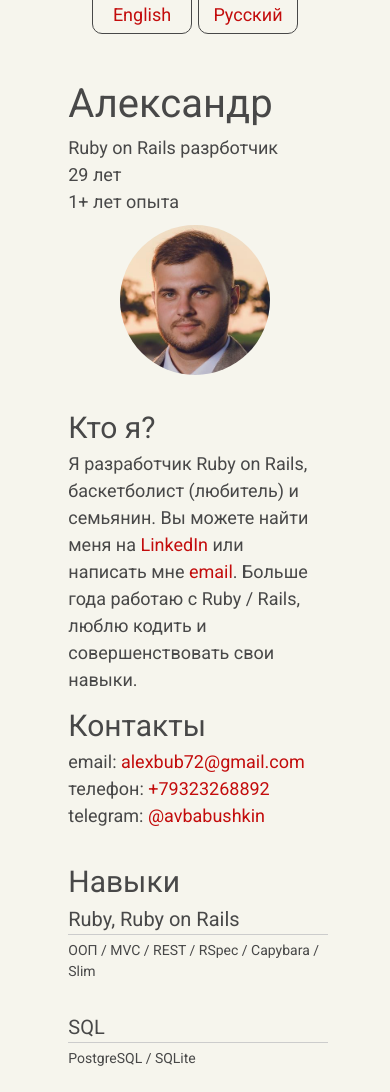
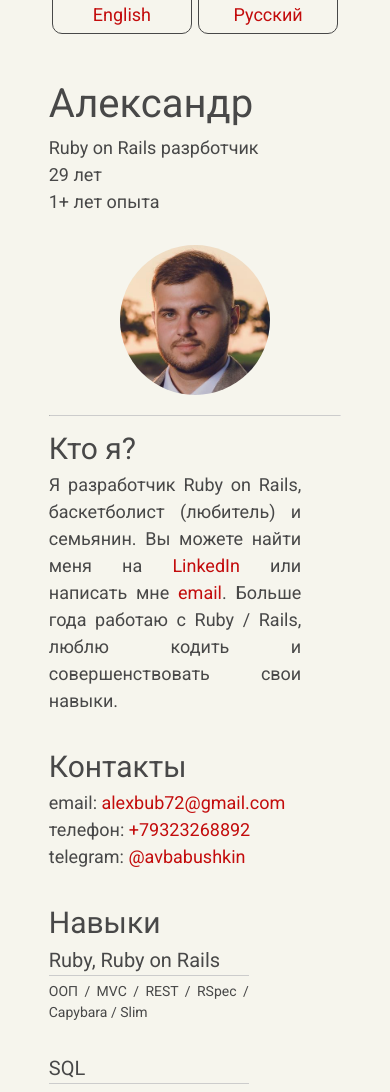
Before and after one commit to san9dev/cv, a plain HTML site: page ru.html in a window 390 px wide. Shown: the top 1092 px of the page. Drawn offline with Linux system fonts and the light colour scheme.

Commit message:
fix styles

```diff
--- a/css/style.css
+++ b/css/style.css
@@ -13,6 +13,7 @@ body {
   line-height: 1.5;
   color: #484848;
   background-color:  #f6f5ed;
+  text-align: justify;
 }
 
 a {
@@ -45,6 +46,15 @@ h3 {
   font-size: 20px;
   font-weight: 400;
   /*border-bottom: 1px solid #484848;*/
+}
+
+hr {
+  border-top: 1px solid #ccc;
+  border-bottom: 0px solid #484848;
+}
+
+span.overline {
+  text-decoration: line-through;
 }
 
 /*Button style*/
@@ -85,7 +95,6 @@ h3 {
   display: flex;
   margin-top: 10px;
   max-width: 100%;
-  flex-wrap: wrap;
 }
 
 .sp-between {
@@ -94,6 +103,8 @@ h3 {
 }
 
 .first-col {
+  padding-right: 40px;
+  padding-bottom: 20px;
 }
 
 .second-col {
@@ -139,8 +150,8 @@ h3 {
 }
 
 .skills-item {
-  padding: 0px 40px 30px 0px;
-  width: 300px;
+  padding: 0px 50px 30px 0px;
+  width: 250px;
 }
 
 .skills-item h3 {
@@ -185,7 +196,23 @@ footer {
 
 /*Media styles*/
 
-@media (max-width: 1000px) {
+@media (min-width: 320px) and (max-width: 480px) {
+
+.lang-btn {
+  margin: -10px 3px 3px 3px;
+  padding: 10px 5px 5px 5px;
+  border: 1px solid #484848;
+  border-radius: 10px;
+  width: 300px;
+  background-color: #f6f5ed;
+  text-align: center;
+  transition: background-color 0.2s;
+}
+
+.container {
+  margin: auto;
+  max-width: 75%;
+}
 
 h1{
   font-size: 40px;
--- a/ru.html
+++ b/ru.html
@@ -44,9 +44,9 @@
         <img src="img/photo2.jpeg" alt="" class="photo">
       </div>
     </div><!--foto name social block end -->
-
+    <hr>
     <div class="item-container sp-between"> <!-- about me block begin -->
-      <div>
+      <div class="first-col">
         <h2>Кто я?</h2>
         <p>
           Я разработчик Ruby on Rails, баскетболист (любитель) и семьянин. Вы можете найти меня на <a href="https://linkedin.com/in/avbabushkin">LinkedIn</a> или написать мне <a href="mailto:alexbub72@dmail.com">email</a>. Больше года работаю с Ruby / Rails, люблю кодить и совершенствовать свои навыки.
@@ -150,8 +150,8 @@
           <h2>Прочее</h2>
         </p>
         <div>
-          Немного обо мне :
-          <p>Играю в стритбол, баскетбол. Предпочитаю актиный отдых</p>
+          Впервые прикоснулся к программированию в 2007, когда поступил в институт связи. Первые программы писал на Delphi.
+          В 2010 перевелся на заочку. Учился и работал (невайти) до 2011, пока не получил повестку в военкомат и отправился <span class="overline"> шапито смотреть</span> служить родине.
         <!-- books -->
         <!-- <div>
           <h2>Книги</h2>
```
Also changed, not shown: index.html (+2 -3 lines).
